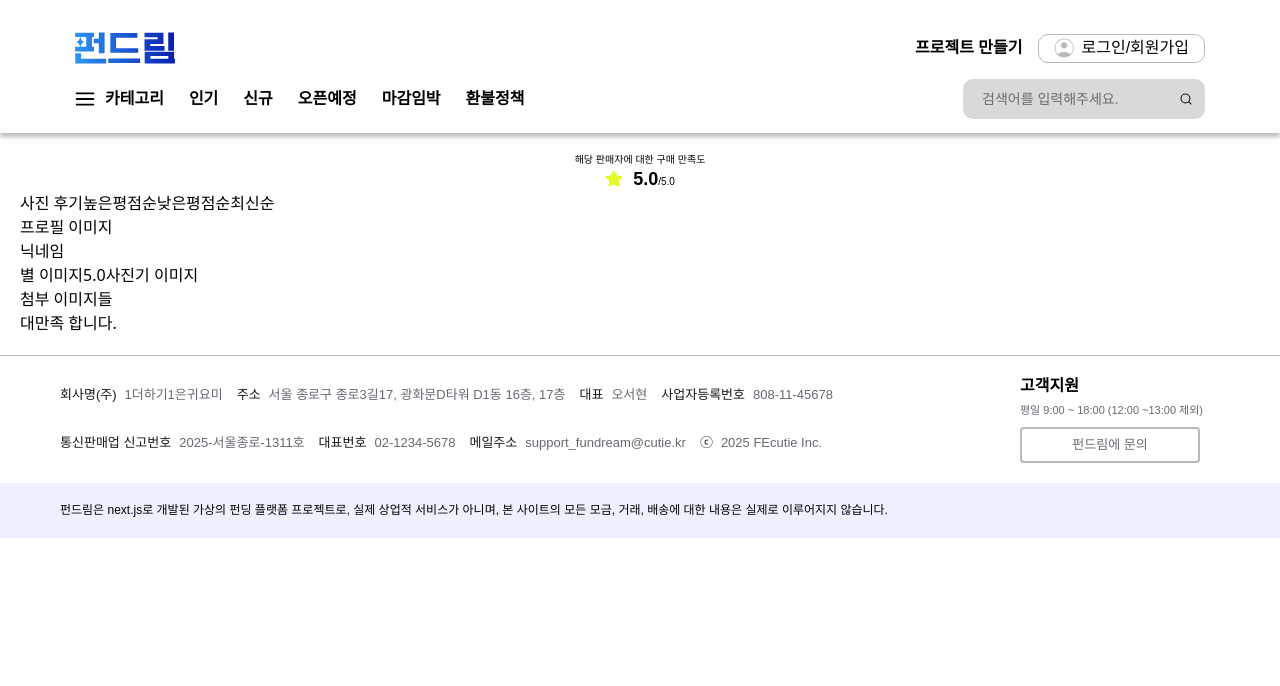
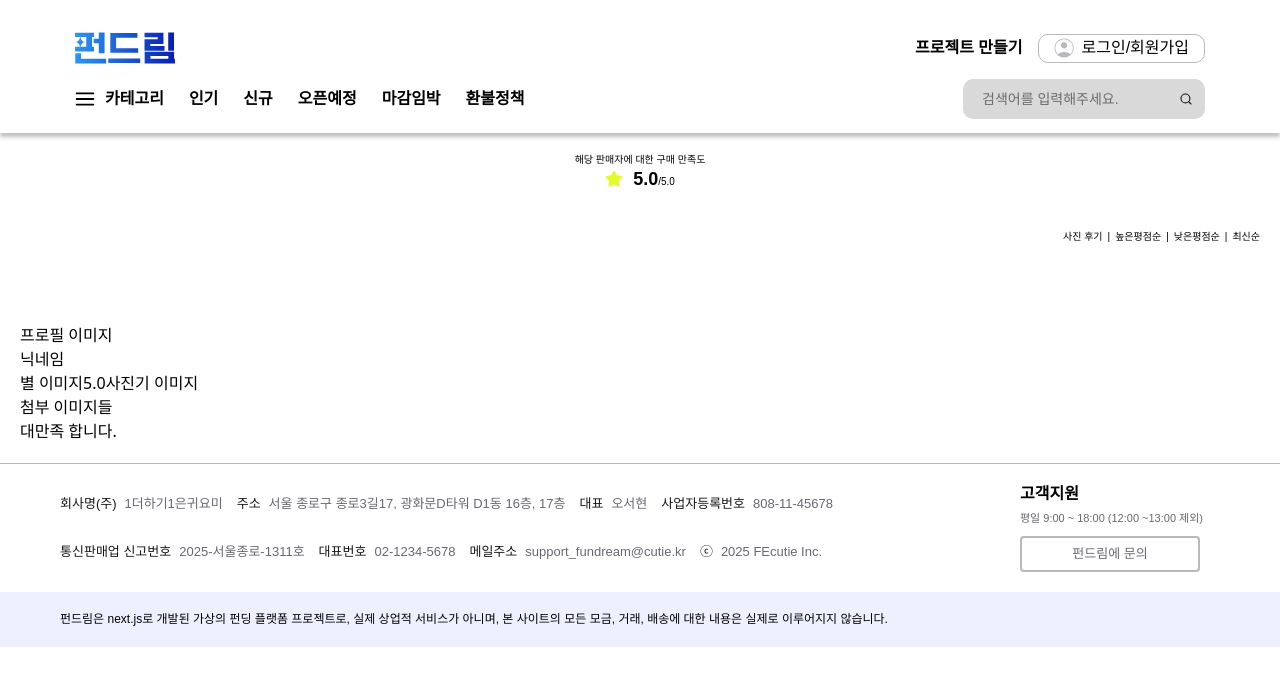
Before and after one commit to FRONTENDBOOTCAMP-13th/Final-11-Cutie, a Next.js app: page /products/1/reviews in a window 1280 px wide. Shown: the top 686 px of the page. Built offline with nearby package versions, Linux system fonts and the light colour scheme.

Commit message:
💄 add: [id] reviews making-stop 2

```diff
--- a/src/app/(main)/products/[id]/reviews/page.tsx
+++ b/src/app/(main)/products/[id]/reviews/page.tsx
@@ -1,15 +1,16 @@
 /* 태경 담당 */
 import { Star } from 'lucide-react';
 
-/* 상자 전체 패딩 */
 const innerPadding = 'p-[20px] ';
 
-/* 해당 판매자에 대한 구매 만족도 정렬 방식*/
 const selleRatingSort = 'flex flex-col items-center ';
 
 const allScoreSort = 'flex gap-[10px] items-center ';
-const nowScoreText = 'normal-18 ';
-const maxScoreText = 'normal-10 ';
+const nowScoreText = 'font-[700] normal-18 ';
+const maxScoreText = 'font-[400] normal-10 ';
+
+const filterOptionSort = 'flex justify-end py-[40px] ';
+const filterOptionText = 'normal-10 font-[400]';
 
 export default function ProductIDPage() {
   return (
@@ -21,24 +22,27 @@ export default function ProductIDPage() {
           <div className={allScoreSort}>
             <Star size={18} fill="#e3fb2d" stroke="#e3fb2d" />
             <div>
-              <span className={'font-[700] ' + nowScoreText}>5.0</span>
-              <span className={'font-[400] ' + maxScoreText}>/5.0</span>
+              <span className={nowScoreText}>5.0</span>
+              <span className={maxScoreText}>/5.0</span>
             </div>
           </div>
         </div>
 
         {/* 사진후기 | 높은평점순 | 낮은평점순 | 최신순 */}
-        <div>
-          <ul className="flex">
+        <div className={filterOptionSort + filterOptionText}>
+          <ul className="flex gap-[5px]">
             <li>사진 후기</li>
+            <li>|</li>
             <li>높은평점순</li>
+            <li>|</li>
             <li>낮은평점순</li>
+            <li>|</li>
             <li>최신순</li>
           </ul>
         </div>
 
         {/* 댓글 */}
-        <div>
+        <div className="grid grid-cols-2 tablet:grid-cols-3 laptop:grid-cols-4 gap-2.5 mobile:pt-10 pt-6">
           <Comment />
         </div>
       </div>
```
